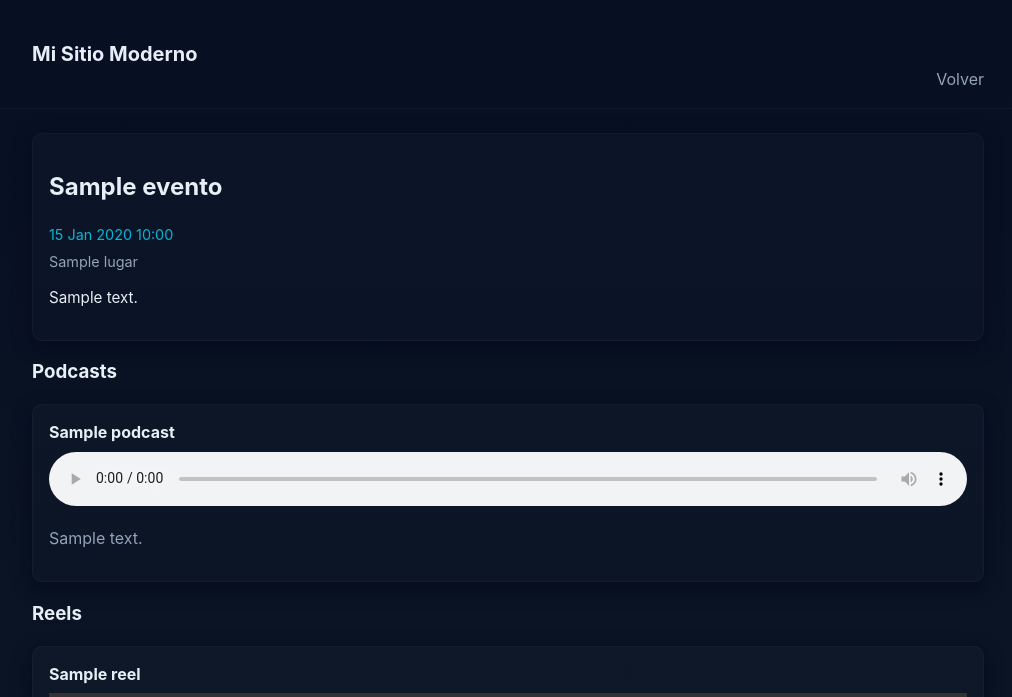
After one commit to nco-peres/inicio, a Django app: template podcast/templates/event_detail.html in a window 1280 px wide. The commit adds this page. Shown: the top 697 px of the page, without its empty margins (132-1144 px from the left). Run offline with Django 3.2, Linux system fonts and the light colour scheme; the template is opened without the code that fills it: most values are stand-ins (such as "Sample title", 1, 10 or a date in 2020); grey boxes are pictures that could not be loaded.

Commit message:
camcios con ia

```diff
--- /dev/null
+++ b/podcast/static/podcast/css/styles.css
@@ -0,0 +1,31 @@
+:root{
+  --bg:#0f1724;
+  --card:#0b1220;
+  --accent:#06b6d4;
+  --muted:#94a3b8;
+  --text:#e6eef6;
+}
+*{box-sizing:border-box}
+body{font-family:Inter,system-ui,Segoe UI,Arial,sans-serif;background:linear-gradient(180deg,#071023 0%, #0c1724 100%);color:var(--text);margin:0;line-height:1.4}
+.container{max-width:1000px;margin:0 auto;padding:24px}
+.site-header{border-bottom:1px solid rgba(255,255,255,0.04);padding:16px 0}
+.brand{margin:0;font-size:1.25rem}
+.nav{float:right}
+.nav-link{color:var(--muted);text-decoration:none;margin-left:16px}
+.nav-link.active{color:var(--text);font-weight:600}
+.hero{padding:28px 0}
+.hero .lead{color:var(--muted);margin-top:6px}
+.events-grid{display:grid;grid-template-columns:repeat(auto-fit,minmax(240px,1fr));gap:16px;margin:16px 0}
+.event-card{background:linear-gradient(180deg, rgba(255,255,255,0.02), rgba(255,255,255,0.01));padding:16px;border-radius:10px;box-shadow:0 6px 18px rgba(2,6,23,0.6);border:1px solid rgba(255,255,255,0.03)}
+.event-card-header{display:flex;justify-content:space-between;align-items:center;margin-bottom:8px}
+.event-title{margin:0;font-size:1.05rem}
+.event-date{color:var(--accent);font-size:0.9rem}
+.event-location{color:var(--muted);font-size:0.9rem;margin:6px 0}
+.event-desc{color:var(--text);font-size:0.95rem}
+.contact-card{background:rgba(255,255,255,0.02);padding:16px;border-radius:10px;margin-top:22px}
+label{display:block;margin-bottom:8px;font-size:0.9rem}
+input[type="text"],input[type="email"],textarea{width:100%;padding:8px;border-radius:6px;border:1px solid rgba(255,255,255,0.05);background:transparent;color:var(--text)}
+.btn{background:var(--accent);color:#042027;border:none;padding:10px 14px;border-radius:8px;cursor:pointer}
+.muted{color:var(--muted)}
+.site-footer{border-top:1px solid rgba(255,255,255,0.03);padding:18px 0;margin-top:28px;color:var(--muted);font-size:0.9rem}
+@media (max-width:600px){.nav{float:none;text-align:right}.brand{font-size:1rem}}
--- /dev/null
+++ b/podcast/templates/event_detail.html
@@ -0,0 +1,78 @@
+{% load static %}
+<!doctype html>
+<html lang="es">
+  <head>
+    <meta charset="utf-8" />
+    <meta name="viewport" content="width=device-width, initial-scale=1" />
+    <title>{{ evento.nombre }} — Detalle</title>
+    <link rel="stylesheet" href="{% static 'podcast/css/styles.css' %}">
+  </head>
+  <body>
+    <header class="site-header">
+      <div class="container">
+        <h1 class="brand">Mi Sitio Moderno</h1>
+        <nav class="nav">
+          <a href="/inicio/" class="nav-link">Volver</a>
+        </nav>
+      </div>
+    </header>
+
+    <main class="container">
+      <article class="event-card">
+        <h2>{{ evento.nombre }}</h2>
+        <time class="event-date">{{ evento.fecha|date:"d M Y H:i" }}</time>
+        <p class="event-location">{{ evento.lugar }}</p>
+        <p class="event-desc">{{ evento.descripcion }}</p>
+      </article>
+
+      <section style="margin-top:18px">
+        <h3>Podcasts</h3>
+        {% if podcasts %}
+          {% for p in podcasts %}
+            <div class="event-card" style="margin-bottom:10px">
+              <strong>{{ p.titulo }}</strong>
+              {% if p.archivo_audio %}
+                <audio controls style="width:100%;margin-top:8px">
+                  <source src="{{ p.archivo_audio.url }}" type="audio/mpeg">
+                  Tu navegador no soporta audio.
+                </audio>
+              {% else %}
+                <p class="muted">No hay archivo de audio disponible.</p>
+              {% endif %}
+              <p class="muted">{{ p.descripcion|default:"" }}</p>
+            </div>
+          {% endfor %}
+        {% else %}
+          <p class="muted">No hay podcasts para este evento.</p>
+          <a class="btn" href="{% url 'upload_podcast' evento.pk %}">Subir podcast</a>
+        {% endif %}
+      </section>
+
+      <section style="margin-top:18px">
+        <h3>Reels</h3>
+        {% if reels %}
+          {% for r in reels %}
+            <div class="event-card" style="margin-bottom:10px">
+              <strong>{{ r.titulo }}</strong>
+              {% if r.video %}
+                <video controls style="width:100%;margin-top:8px;max-height:360px">
+                  <source src="{{ r.video.url }}" type="video/mp4">
+                  Tu navegador no soporta video.
+                </video>
+              {% else %}
+                <p class="muted">No hay video disponible.</p>
+              {% endif %}
+            </div>
+          {% endfor %}
+        {% else %}
+          <p class="muted">No hay reels para este evento.</p>
+          <a class="btn" href="{% url 'upload_reel' evento.pk %}">Subir reel</a>
+        {% endif %}
+      </section>
+    </main>
+
+    <footer class="site-footer">
+      <div class="container">© {% now "Y" %} Mi Sitio Moderno</div>
+    </footer>
+  </body>
+</html>
```
Also changed, not shown: multimedia/urls.py (+5 -2 lines), podcast/forms.py (added, +14 -0 lines), podcast/templates/inicio.html (+45 -13 lines), podcast/templates/upload_podcast.html (added, +21 -0 lines), podcast/templates/upload_reel.html (added, +21 -0 lines), podcast/views.py (+47 -1 lines).
